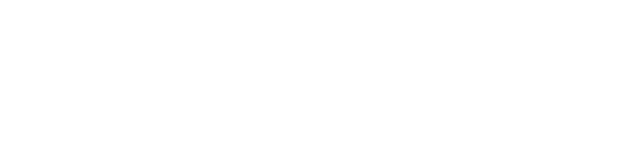
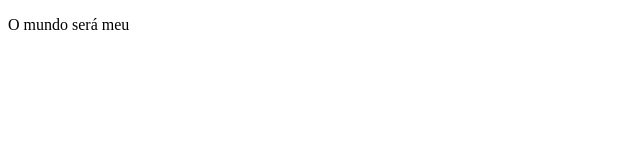
Before and after one commit to Blaze13RS/VSCode_UA_V1, a plain HTML site: page testgit.html in a window 1280 px wide. Shown: the whole page, without its empty margins (0-640 px from the left). Drawn offline with Linux system fonts and the light colour scheme.

Commit message:
segundo impacto

```diff
--- a/testgit.html
+++ b/testgit.html
@@ -7,6 +7,6 @@
     <title>Document</title>
 </head>
 <body>
-
+    <p>O mundo será meu</p>
 </body>
 </html>
```
